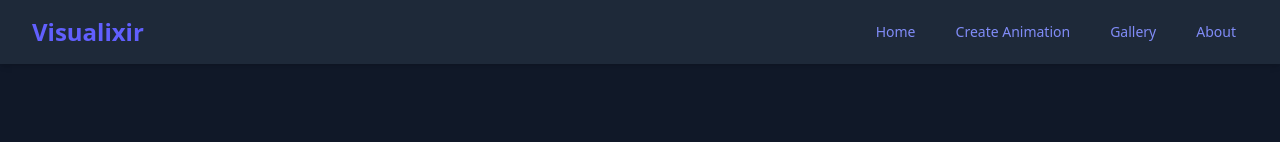
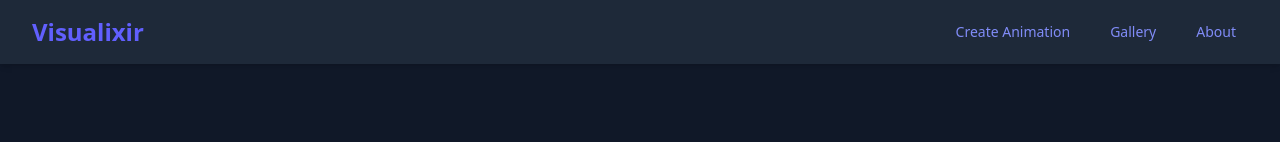
Before and after one commit to Shreevatsatg/matnim, a React (Vite) app: page / in a window 1280 px wide. Shown: the top 142 px of the page. Built offline with nearby package versions, Linux system fonts and the light colour scheme.

Commit message:
added some customizations

```diff
--- a/src/layouts/MainLayout.jsx
+++ b/src/layouts/MainLayout.jsx
@@ -9,17 +9,11 @@
           <div className="flex items-center justify-between h-16">
             <div className="flex items-center">
               <Link to="/" className="flex-shrink-0">
-                <span className="text-2xl font-bold text-indigo-500">Visualixir</span>
+                <span className="text-2xl font-bold text-indigo-500 hover:text-3xl">Visualixir</span>
               </Link>
             </div>
             <div className="flex">
               <div className="ml-10 flex items-baseline space-x-4">
-                <Link
-                  to="/"
-                  className="px-3 py-2 rounded-md text-sm font-medium hover:bg-gray-700 hover:text-white"
-                >
-                  Home
-                </Link>
                 <Link
                   to="/create"
                   className="px-3 py-2 rounded-md text-sm font-medium hover:bg-gray-700 hover:text-white"
```
